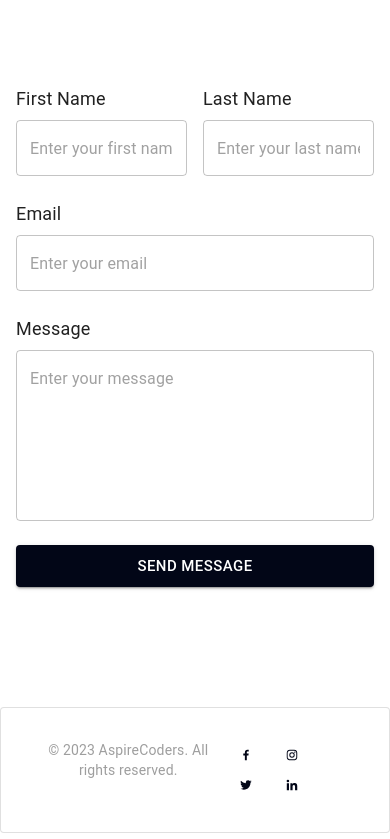
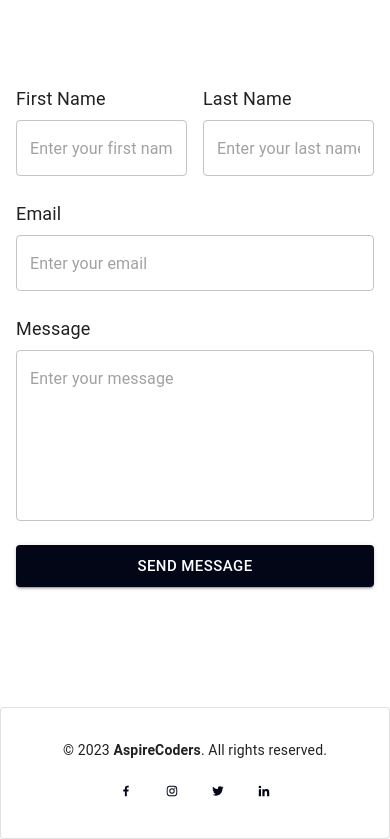
Before and after one commit to Blank-09/instock-web, a React (Vite) app: page / in a window 390 px wide. Shown: the part 3812-4651 px from the top of the page. Built offline with nearby package versions, Linux system fonts and the light colour scheme.

Commit message:
footer made responsive

```diff
--- a/src/components/Footer.jsx
+++ b/src/components/Footer.jsx
@@ -2,6 +2,7 @@ import React from 'react'
 
 import Box from '@mui/material/Box'
 import Button from '@mui/material/Button'
+import Container from '@mui/material/Container'
 import Paper from '@mui/material/Paper'
 import Typography from '@mui/material/Typography'
 
@@ -37,13 +38,20 @@ const links = [
 
 const Footer = () => {
   return (
-    <Paper
-      variant="outlined"
-      sx={{ p: 4, display: 'flex', justifyContent: 'space-between' }}
+    <Paper variant="outlined">
+      <Container
+        sx={{
+          py: 4,
+          gap: 2,
+          display: 'flex',
+          justifyContent: 'space-between',
+          alignItems: 'center',
+          flexDirection: { xs: 'column', md: 'row' },
+        }}
       >
-      <Typography variant="body2" color="text.secondary" align="center">
+        <Typography variant="body2" align="center">
           {'© '}
-        {new Date().getFullYear()} AspireCoders. All rights reserved.
+          {new Date().getFullYear()} <b>AspireCoders</b>. All rights reserved.
         </Typography>
 
         <Box>
@@ -60,6 +68,7 @@ const Footer = () => {
             </Button>
           ))}
         </Box>
+      </Container>
     </Paper>
   )
 }
```
Lines whose indentation alone changed are shown as unchanged.
